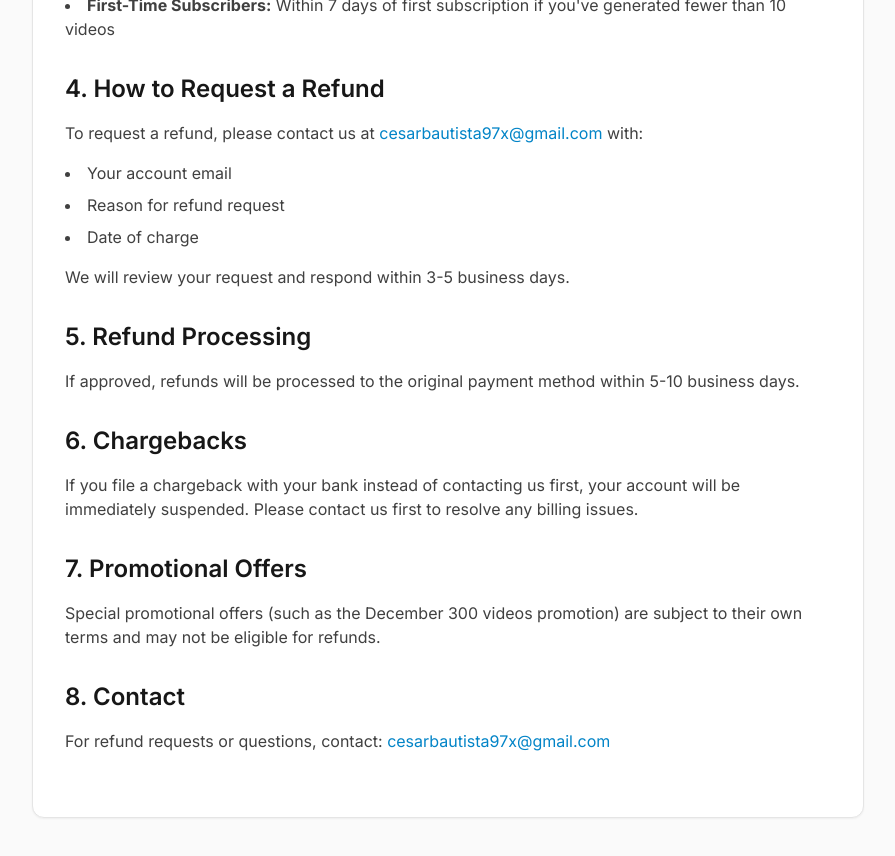
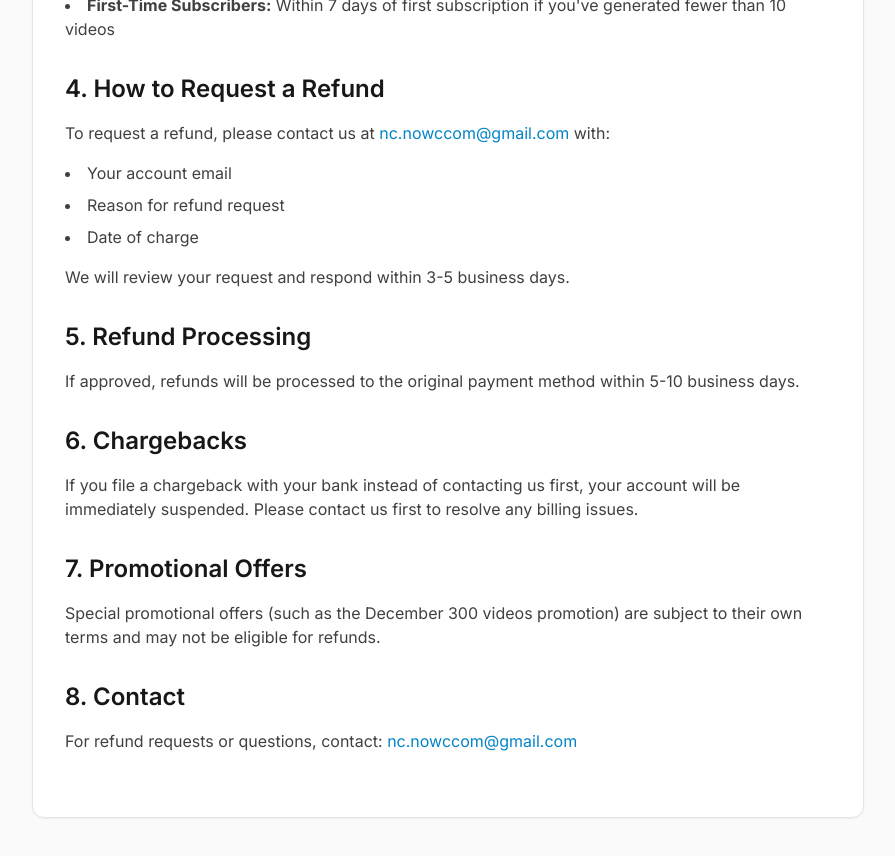
Before and after one commit to cesarbautista97x/bulktok, a Next.js app: page /refund in a window 1280 px wide. Shown: the part 780-1636 px from the top of the page, without its empty margins (192-1087 px from the left). Built offline with nearby package versions, Linux system fonts and the light colour scheme; no server answers.

Commit message:
Update contact email and FAQ (from working deployment)

```diff
--- a/app/error.tsx
+++ b/app/error.tsx
@@ -81,7 +81,7 @@ export default function Error({
                 <p className="text-sm text-neutral-500 mt-6">
                     If this persists,{' '}
                     <a
-                        href="mailto:cesarbautista97x@gmail.com"
+                        href="mailto:nc.nowccom@gmail.com"
                         className="text-primary-600 hover:text-primary-700 underline"
                     >
                         contact support
--- a/app/page.tsx
+++ b/app/page.tsx
@@ -314,7 +314,7 @@ export default function HomePage() {
                         <div>
                             <h4 className="text-white font-semibold mb-4">Support</h4>
                             <ul className="space-y-2 text-sm">
-                                <li><a href="mailto:cesarbautista97x@gmail.com" className="hover:text-white transition-colors">Contact Us</a></li>
+                                <li><a href="mailto:nc.nowccom@gmail.com" className="hover:text-white transition-colors">Contact Us</a></li>
                                 <li><a href="#" className="hover:text-white transition-colors">FAQ</a></li>
                             </ul>
                         </div>
--- a/app/pricing/page.tsx
+++ b/app/pricing/page.tsx
@@ -246,7 +246,7 @@ export default function PricingPage() {
                                 What happens if I exceed my Pro plan limit?
                             </h3>
                             <p className="text-neutral-600">
-                                If you reach 100 videos on the Pro plan, you can upgrade to Unlimited at any time or wait until next month when your limit resets.
+                                If you reach 300 videos on the Pro plan, you can upgrade to Unlimited at any time or wait until next month when your limit resets.
                             </p>
                         </div>
 
--- a/app/privacy/page.tsx
+++ b/app/privacy/page.tsx
@@ -99,7 +99,7 @@ export default function PrivacyPage() {
                         <section className="mb-8">
                             <h2 className="text-2xl font-semibold text-neutral-900 mb-4">10. Contact Us</h2>
                             <p className="text-neutral-700">
-                                If you have questions about this Privacy Policy, please contact us at: <a href="mailto:cesarbautista97x@gmail.com" className="text-primary-600 hover:underline">cesarbautista97x@gmail.com</a>
+                                If you have questions about this Privacy Policy, please contact us at: <a href="mailto:nc.nowccom@gmail.com" className="text-primary-600 hover:underline">nc.nowccom@gmail.com</a>
                             </p>
                         </section>
                     </div>
--- a/app/refund/page.tsx
+++ b/app/refund/page.tsx
@@ -43,7 +43,7 @@ export default function RefundPage() {
                         <section className="mb-8">
                             <h2 className="text-2xl font-semibold text-neutral-900 mb-4">4. How to Request a Refund</h2>
                             <p className="text-neutral-700 mb-4">
-                                To request a refund, please contact us at <a href="mailto:cesarbautista97x@gmail.com" className="text-primary-600 hover:underline">cesarbautista97x@gmail.com</a> with:
+                                To request a refund, please contact us at <a href="mailto:nc.nowccom@gmail.com" className="text-primary-600 hover:underline">nc.nowccom@gmail.com</a> with:
                             </p>
                             <ul className="list-disc list-inside text-neutral-700 space-y-2 mb-4">
                                 <li>Your account email</li>
@@ -80,7 +80,7 @@ export default function RefundPage() {
                         <section className="mb-8">
                             <h2 className="text-2xl font-semibold text-neutral-900 mb-4">8. Contact</h2>
                             <p className="text-neutral-700">
-                                For refund requests or questions, contact: <a href="mailto:cesarbautista97x@gmail.com" className="text-primary-600 hover:underline">cesarbautista97x@gmail.com</a>
+                                For refund requests or questions, contact: <a href="mailto:nc.nowccom@gmail.com" className="text-primary-600 hover:underline">nc.nowccom@gmail.com</a>
                             </p>
                         </section>
                     </div>
--- a/app/terms/page.tsx
+++ b/app/terms/page.tsx
@@ -77,7 +77,7 @@ export default function TermsPage() {
                         <section className="mb-8">
                             <h2 className="text-2xl font-semibold text-neutral-900 mb-4">9. Contact</h2>
                             <p className="text-neutral-700">
-                                For questions about these Terms, please contact us at: <a href="mailto:cesarbautista97x@gmail.com" className="text-primary-600 hover:underline">cesarbautista97x@gmail.com</a>
+                                For questions about these Terms, please contact us at: <a href="mailto:nc.nowccom@gmail.com" className="text-primary-600 hover:underline">nc.nowccom@gmail.com</a>
                             </p>
                         </section>
                     </div>
```
